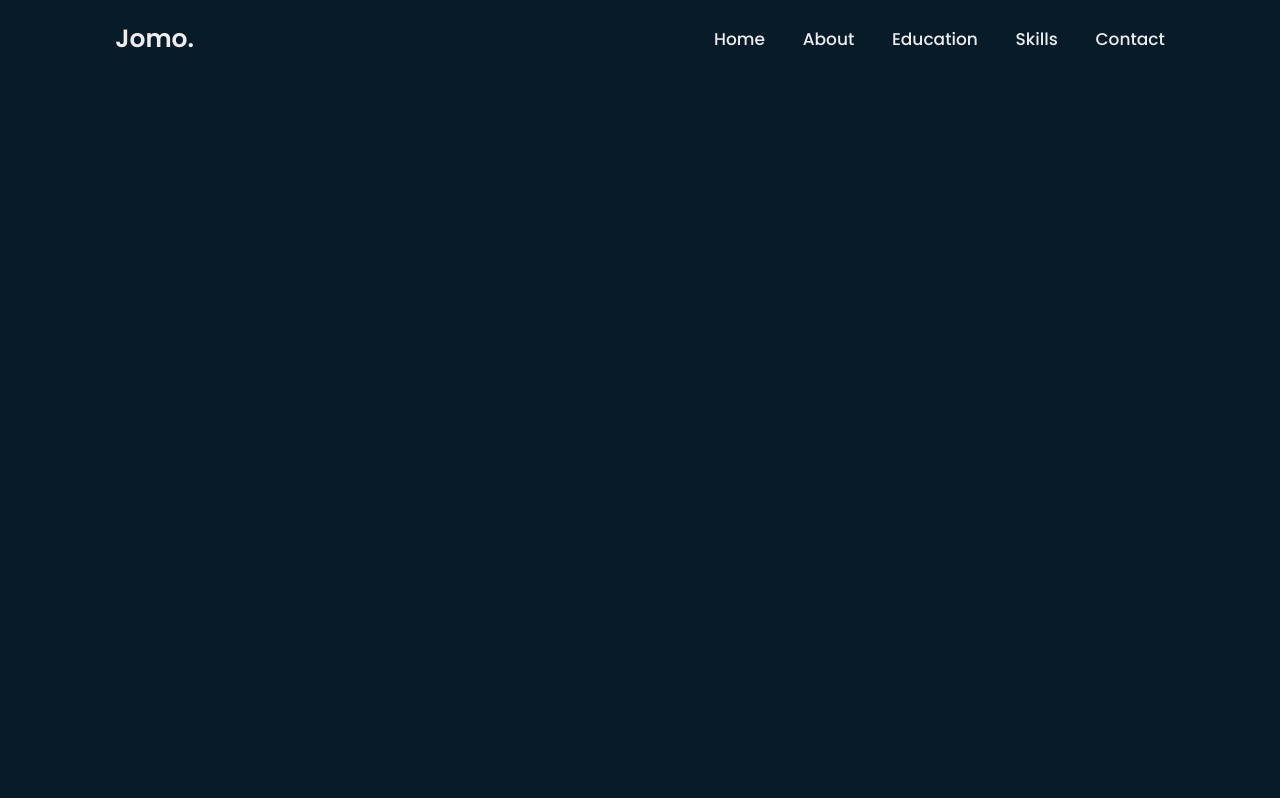
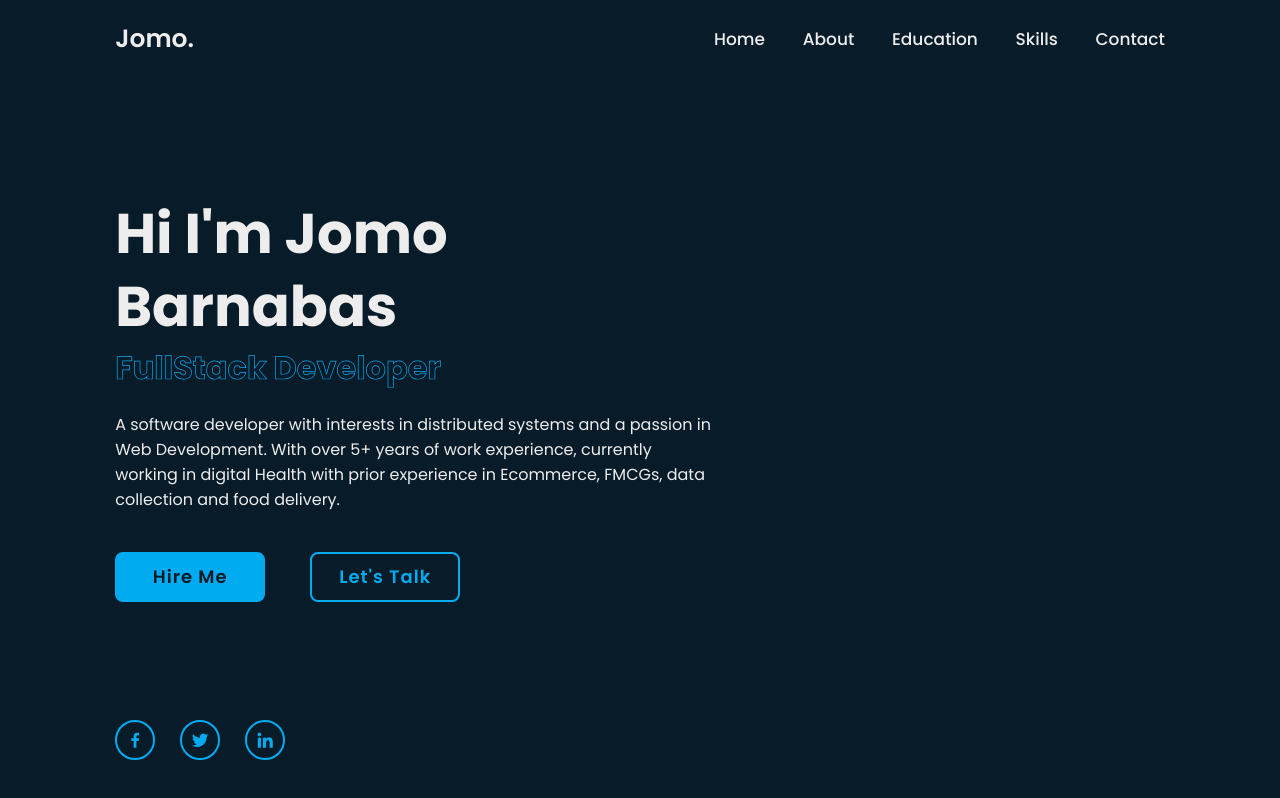
Before and after one commit to 3barney/3barney.github.io, a plain HTML site: page index.html in a window 1280 px wide. Drawn offline with nearby package versions, Linux system fonts and the light colour scheme.

Commit message:
Home section item and intro

```diff
--- a/css/style.css
+++ b/css/style.css
@@ -66,3 +66,143 @@ body {
     cursor: pointer;
     display: none;
 }
+
+section {
+    min-height: 100vh;
+    padding: 10rem 9% 2rem;
+}
+
+
+
+.home {
+    display: flex;
+    align-items: center;
+    padding: 0 9%;
+}
+
+.home-content {
+    max-width: 60rem;
+}
+
+.home-content h1 {
+    font-size: 5.6rem;
+    font-weight: 700;
+    line-height: 1.3;
+}
+
+.home-content .text-animate h3 {
+    font-size: 3.2rem;
+    font-weight: 700;
+    color: transparent;
+    -webkit-text-stroke: .7px var(--main-color);
+}
+
+.home-content p {
+    font-size: 1.6rem;
+    margin: 2rem 0 4rem;
+}
+
+.btn-box {
+    position: relative;
+    display: flex;
+    justify-content: space-between;
+    width: 34.5rem;
+    height: 5rem;
+}
+
+.btn-box .btn {
+    position: relative;
+    display: inline-flex;
+    justify-content: center;
+    align-items: center;
+    width: 15rem;
+    height: 100%;
+    background: var(--main-color);
+    border: .2rem solid var(--main-color);
+    border-radius: .8rem;
+    font-size: 1.8rem;
+    font-weight: 600;
+    letter-spacing: .1rem;
+    color: var(--bg-color);
+    z-index: 1;
+    overflow: hidden;
+    transition: .5s;
+}
+
+.btn-box .btn:hover {
+    color: var(--main-color);
+}
+
+.btn-box .btn:nth-child(2) {
+    background: transparent;
+    color: var(--main-color);
+}
+
+.btn-box .btn:nth-child(2):hover {
+    color: var(--bg-color);
+}
+
+.btn-box .btn:nth-child(2)::before {
+    background: var(--main-color);
+}
+
+.btn-box .btn::before {
+    content: '';
+    position: absolute;
+    top: 0;
+    left: 0;
+    width: 0;
+    height: 100%;
+    background: var(--bg-color);
+    z-index: -1;
+    transition: .5s;
+}
+
+.btn-box .btn:hover::before {
+    width: 100%;
+}
+
+.home-social {
+    position: absolute;
+    bottom: 4rem;
+    width: 170px;
+    display: flex;
+    justify-content: space-between;
+}
+
+.home-social a {
+    position: relative;
+    display: inline-flex;
+    justify-content: center;
+    align-items: center;
+    width: 40px;
+    height: 40px;
+    background: transparent;
+    border: .2rem solid var(--main-color);
+    border-radius: 50%;
+    font-size: 20px;
+    color: var(--main-color);
+    z-index: 1;
+    overflow: hidden;
+    transition: .5s;
+}
+
+.home-social a:hover {
+    color: var(--bg-color);
+}
+
+.home-social a::before {
+    content: '';
+    position: absolute;
+    top: 0;
+    left: 0;
+    width: 0;
+    height: 100%;
+    background: var(--main-color);
+    z-index: -1;
+    transition: .5s;
+}
+
+.home-social a:hover::before {
+    width: 100%;
+}
--- a/index.html
+++ b/index.html
@@ -15,7 +15,7 @@
 
 <body>
 
-    <!-- header design -->
+    <!-- header -->
     <header class="header">
         <a href="#" class="logo">Jomo.</a>
 
@@ -30,7 +30,31 @@
         </nav>
     </header>
 
-    <!-- home section design -->
+    <!-- home section -->
+    <section class="home" id="home">
+        <div class="home-content">
+            <h1>Hi I'm <span>Jomo Barnabas</span> </h1>
+            <div class="text-animate">
+                <h3>FullStack Developer</h3>
+            </div>
+            <p>
+                A software developer with interests in distributed systems and a passion in Web Development.
+                With over 5+ years of work experience, currently working in digital Health with prior experience in
+                Ecommerce, FMCGs, data collection and food delivery.
+            </p>
+
+            <div class="btn-box">
+                <a href="#" class="btn">Hire Me</a>
+                <a href="#" class="btn">Let's Talk</a>
+            </div>
+        </div>
+
+        <div class="home-social">
+            <a href="#"><i class="bx bxl-facebook"></i> </a>
+            <a href="#"><i class="bx bxl-twitter"></i> </a>
+            <a href="#"><i class="bx bxl-linkedin"></i> </a>
+        </div>
+    </section>
 
     <!-- about section design -->
 
```
